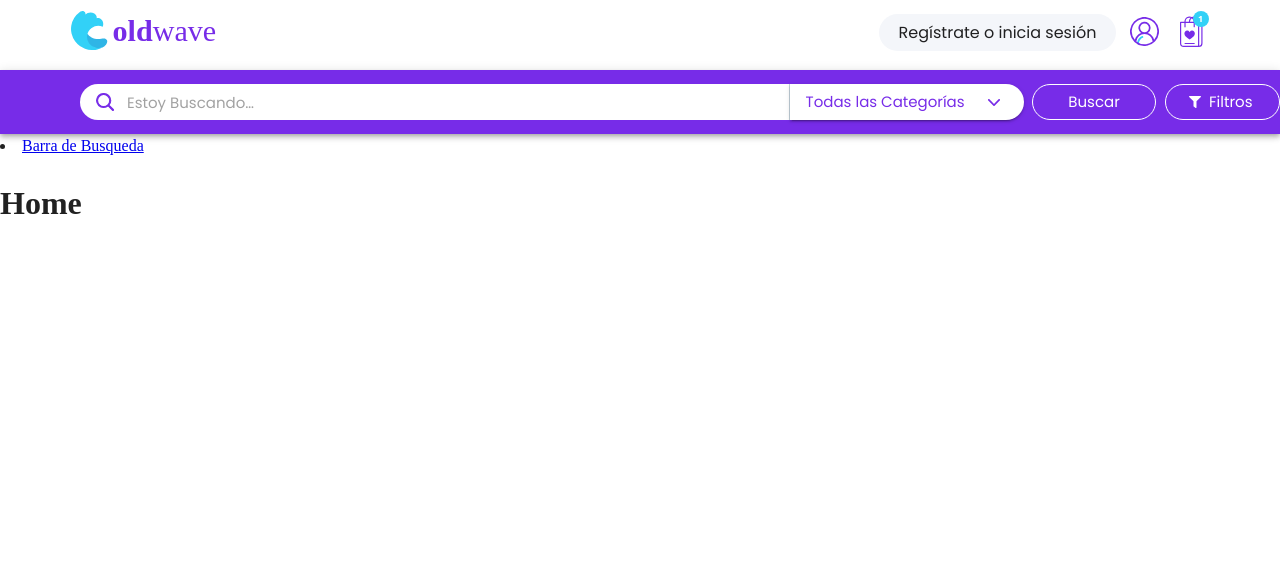
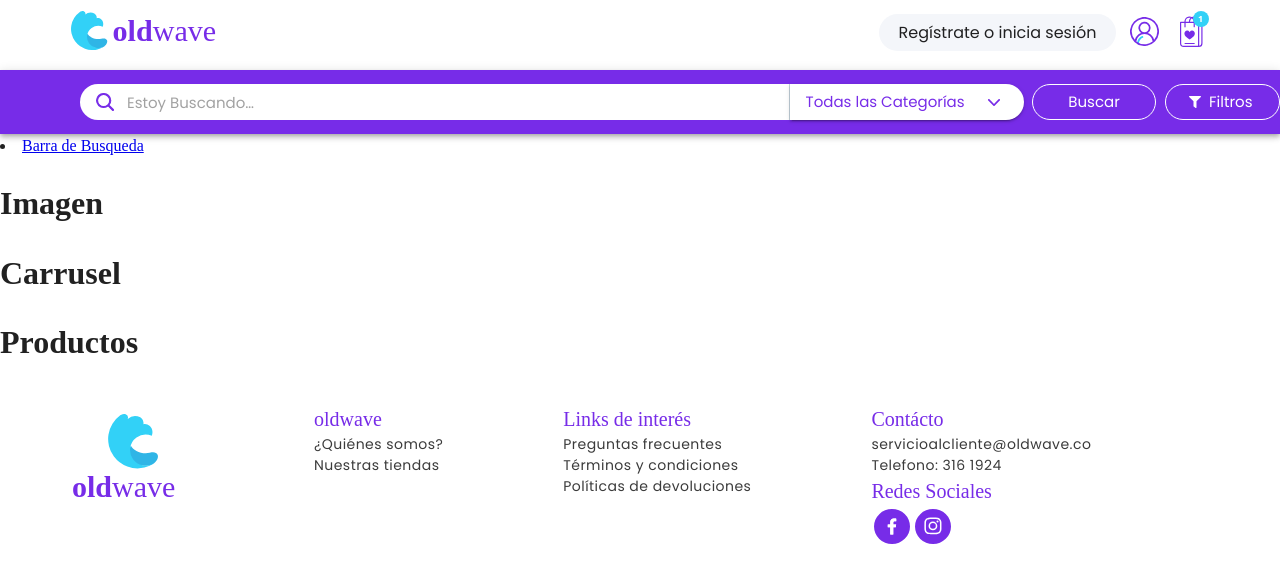
Before and after one commit to juancr5/Old_Wave-React-Front, a React (Create React App) app: page / in a window 1280 px wide. Shown: the top 582 px of the page. Built offline with nearby package versions, Linux system fonts and the light colour scheme.

Commit message:
About Us

```diff
--- a/src/components/productCard.css
+++ /dev/null
@@ -1,51 +0,0 @@
-.Card {
-    text-align: center;
-    align-items: center !important;
-    width: 208px;
-    height: 386px;
-    border: 1px solid #E2E2E2;
-    border-radius: 8px;
-    opacity: 1;
-    margin: 1px !important;
-
-}
-
-.title {
-    /* font-weight: Poppins; */
-    font-weight: 500;
-    font-size: 13px;
-}
-
-.brand {
-    color: #772CE8;
-    font-weight: 600;
-    font-size: 14px;
-}
-
-.price {
-    color: #772CE8;
-    font-weight: bold;
-    font-size: 14px;
-}
-
-.mybutton {
-    background-color: #772CE8 !important;
-    font-size: 13px !important;
-    color: white;
-    border-radius: 31px !important;
-   /* font-weight: 600; */
-   width: 166px !important;
-    height: 28px !important;
-    opacity: 1 !important;
-    text-decoration:none !important;
-    bottom: 0 !important;
-
-}
-
-.img {
-    border: 1px solid #772CE8;
-    border-radius: 1px;
-    padding: 10px;
-    width: 15rem;
-
-  }
--- /dev/null
+++ b/src/layout/footer/AboutUs.jsx
@@ -0,0 +1,187 @@
+import * as React from "react";
+import IconButton from "@mui/material/IconButton";
+import { Box, Grid, Typography } from "@mui/material";
+
+import logo from "../../assets/icons/logo-oldwave-footer.svg";
+import fb from "../../assets/icons/icon-facebook.svg";
+import ins from "../../assets/icons/icon-instagram.svg";
+
+const AboutUs = () => {
+
+  return (
+    <>
+      <Grid container position="static" item direction="row" spacing={15}>
+        <Grid item sx={{ mt: 2 }} >
+          <IconButton
+            sx={{
+              mt: "10px",
+              mb: "15px",
+              ml: "72px",
+              width: "122px",
+              height: "89px",
+            }}
+          >
+            <img src={logo} alt={"Logo Footer"} />
+          </IconButton>
+        </Grid>
+
+        <Grid item sx={{ mt: 2 }}>
+          <Typography
+            sx={{
+              fontSize: "20px",
+              color: "violetMain.main",
+              textAlign: "left",
+              letterSpacing: "0px",
+              opacity: 1,
+            }}
+          >
+            oldwave
+          </Typography>
+          <Typography
+            sx={{
+              fontSize: "14px",
+              color: "characterLogin.main",
+              textAlign: "left",
+              letterSpacing: "0.46px",
+              opacity: 1,
+              fontFamily: "PoppinsRegular",
+            }}
+          >
+            ¿Quiénes somos?
+          </Typography>
+          <Typography
+            sx={{
+              fontSize: "14px",
+              color: "characterLogin.main",
+              textAlign: "left",
+              letterSpacing: "0.46px",
+              opacity: 1,
+              fontFamily: "PoppinsRegular",
+            }}
+          >
+            Nuestras tiendas
+          </Typography>
+        </Grid>
+        <Grid item sx={{ mt: 2 }}>
+          <Typography
+            sx={{
+              fontSize: "20px",
+              color: "violetMain.main",
+              textAlign: "left",
+              letterSpacing: "0px",
+              opacity: 1,
+            }}
+          >
+            Links de interés
+          </Typography>
+          <Typography
+            sx={{
+              fontSize: "14px",
+              color: "characterLogin.main",
+              textAlign: "left",
+              letterSpacing: "0.46px",
+              opacity: 1,
+              fontFamily: "PoppinsRegular",
+            }}
+          >
+            Preguntas frecuentes
+          </Typography>
+          <Typography
+            sx={{
+              fontSize: "14px",
+              color: "characterLogin.main",
+              textAlign: "left",
+              letterSpacing: "0.46px",
+              opacity: 1,
+              fontFamily: "PoppinsRegular",
+            }}
+          >
+            Términos y condiciones
+          </Typography>
+          <Typography
+            sx={{
+              fontSize: "14px",
+              color: "characterLogin.main",
+              textAlign: "left",
+              letterSpacing: "0.46px",
+              opacity: 1,
+              fontFamily: "PoppinsRegular",
+            }}
+          >
+            Políticas de devoluciones
+          </Typography>
+        </Grid>
+        <Grid item sx={{ mt: 2 }}>
+          <Typography
+            sx={{
+              fontSize: "20px",
+              color: "violetMain.main",
+              textAlign: "left",
+              letterSpacing: "0px",
+              opacity: 1,
+            }}
+          >
+            Contácto
+          </Typography>
+          <Typography
+            sx={{
+              fontSize: "14px",
+              color: "characterLogin.main",
+              textAlign: "left",
+              letterSpacing: "0.46px",
+              opacity: 1,
+              fontFamily: "PoppinsRegular",
+            }}
+          >
+            servicioalcliente@oldwave.co
+          </Typography>
+          <Typography
+            sx={{
+              fontSize: "14px",
+              color: "characterLogin.main",
+              textAlign: "left",
+              letterSpacing: "0.46px",
+              opacity: 1,
+              fontFamily: "PoppinsRegular",
+            }}
+          >
+            Telefono: 316 1924
+          </Typography>
+          <Typography
+            sx={{
+              fontSize: "20px",
+              color: "violetMain.main",
+              textAlign: "left",
+              letterSpacing: "0px",
+              opacity: 1,
+            }}
+          >
+            Redes Sociales
+          </Typography>
+          <Box>
+            <IconButton
+              sx={{
+                width: "35px",
+                height: "35px",
+                margin: "3px"
+              }}
+            >
+              <img src={fb} alt={"Facebook"} />
+            </IconButton>
+            <IconButton
+              sx={{
+                width: "35px",
+                height: "35px",
+                margin: "3px"
+              }}
+            >
+              <img src={ins} alt={"Instagram"} />
+            </IconButton>
+          </Box>
+        </Grid>
+      </Grid>
+    </>
+  );
+};
+
+export default AboutUs;
--- a/src/layout/headers/Header.jsx
+++ b/src/layout/headers/Header.jsx
@@ -1,41 +1,47 @@
-import * as React from 'react';
-import { Link, NavLink } from 'react-router-dom';
-import AppBar from '@mui/material/AppBar';
-import Toolbar from '@mui/material/Toolbar';
-import Button from '@mui/material/Button';
-import IconButton from '@mui/material/IconButton';
-import { Box, Grid, Typography } from '@mui/material';
+import * as React from "react";
+import { Link, NavLink } from "react-router-dom";
+import AppBar from "@mui/material/AppBar";
+import Toolbar from "@mui/material/Toolbar";
+import Button from "@mui/material/Button";
+import IconButton from "@mui/material/IconButton";
+import { Box, Grid, Typography } from "@mui/material";
 
 //Importar Iconos
-import logo from '../../assets/icons/logo-oldwave-header.svg';
-import loginIcon from '../../assets/icons/login-icon.svg';
-import carritoIcon from '../../assets/icons/carrito-icon.svg';
-
+import logo from "../../assets/icons/logo-oldwave-header.svg";
+import loginIcon from "../../assets/icons/login-icon.svg";
+import carritoIcon from "../../assets/icons/carrito-icon.svg";
 
 const Header = () => {
-
   return (
     <>
-            <AppBar position="static" color="whiteMain" sx={{ width: "100%", height: "70px", boxShadow: 0 }}>
+      <AppBar
+        position="static"
+        color="whiteMain"
+        sx={{ width: "100%", height: "70px", boxShadow: 0 }}
+      >
         {/*Desactica el padding que trae por defecto el Toolbar*/}
         <Toolbar disableGutters="true">
-
           {/*Icono principal de la aplicacion*/}
           <Typography>
             <Link to="/">
               <IconButton
                 //Medidas oficiales 163 ancho y 40 de largo
-                                sx={{ mt: "10px", mb: "15px", ml: "72px", width: "163px", height: "40px" }}
+                sx={{
+                  mt: "10px",
+                  mb: "15px",
+                  ml: "72px",
+                  width: "163px",
+                  height: "40px",
+                }}
               >
-                                <img src={logo} alt={'Logo Principal'} />
+                <img src={logo} alt={"Logo Principal"} />
               </IconButton>
             </Link>
           </Typography>
 
           {/*Botones de la parte de Izquierda */}
-                    <Grid container direction="row" justifyContent="end" >
-
-                        <Box sx={{ display: { xs: 'none', sm: 'none', md: 'block' } }}>
+          <Grid container direction="row" justifyContent="end">
+            <Box sx={{ display: { xs: "none", sm: "none", md: "block" } }}>
               <Button
                 color="lightGreyLogin"
                 variant="contained"
@@ -55,30 +61,44 @@ const Header = () => {
                   fontFamily: "PoppinsRegular",
                   textAlign: "left",
                   fontSize: "16px",
-                                }}>
+                }}
+              >
                 Regístrate o inicia sesión
               </Button>
-                        </Box >
+            </Box>
 
-                        <Box sx={{ display: 'flex' }}>
-                            <IconButton sx={{ mt: "17px", mb: "19px", mr: "21px", width: 29, height: 29, }}>
-                                <img src={loginIcon} alt={'Login'} />
+            <Box sx={{ display: "flex" }}>
+              <IconButton
+                sx={{
+                  mt: "17px",
+                  mb: "19px",
+                  mr: "21px",
+                  width: 29,
+                  height: 29,
+                }}
+              >
+                <img src={loginIcon} alt={"Login"} />
               </IconButton>
 
               <NavLink to="/shopping-cart">
-                                <IconButton sx={{ mt: "11px", mb: "19px", mr: '71px', width: 29, height: 36, }}>
-                                    <img src={carritoIcon} alt={'Shopping Cart'} />
+                <IconButton
+                  sx={{
+                    mt: "11px",
+                    mb: "19px",
+                    mr: "71px",
+                    width: 29,
+                    height: 36,
+                  }}
+                >
+                  <img src={carritoIcon} alt={"Shopping Cart"} />
                 </IconButton>
               </NavLink>
             </Box>
-
           </Grid>
-
         </Toolbar>
       </AppBar>
-
     </>
-    )
-}
+  );
+};
 
 export default Header;
--- a/src/routers/AppRouter.jsx
+++ b/src/routers/AppRouter.jsx
@@ -1,21 +1,21 @@
-import React from 'react';
-import { Routes, Route, Link } from 'react-router-dom';
-import Header from '../layout/headers/Header';
-import Navbar from '../layout/headers/Navbar';
-import Home from '../views/home/Home';
-import ShoppingCart from '../views/shopping/ShoppingCart';
-import Products from '../views/products/Products';
-
-
+import React from "react";
+import { Routes, Route, Link } from "react-router-dom";
+import Header from "../layout/headers/Header";
+import Navbar from "../layout/headers/Navbar";
+import Home from "../views/home/Home";
+import ShoppingCart from "../views/shopping/ShoppingCart";
+import Products from "../views/products/Products";
+import AboutUs from "../layout/footer/AboutUs";
 
 const AppRouter = () => {
   return (
+    <>
+      <Header />
+      <Navbar />
 
-        <>
-            <Header/>
-            <Navbar/>
-
-            <li><Link to="/products">Barra de Busqueda</Link></li>
+      <li>
+        <Link to="/products">Barra de Busqueda</Link>
+      </li>
 
       <div className="container-fluid">
         <Routes>
@@ -27,12 +27,11 @@ const AppRouter = () => {
           <Route path="shopping-cart" element={<ShoppingCart />} />
           <Route path="/" element={<Home />} />
           <Route path="/products" element={<Products />} />
-
         </Routes>
       </div>
+      <AboutUs />
     </>
-
-    )
-}
+  );
+};
 
 export default AppRouter;
--- a/src/views/home/Home.jsx
+++ b/src/views/home/Home.jsx
@@ -1,10 +1,13 @@
-import React from 'react'
+import React from "react";
 
 const Home = () => {
-
   return (
-    <h1>Home</h1>
-  )
-}
+    <>
+      <h1>Imagen</h1>
+      <h1>Carrusel</h1>
+      <h1>Productos</h1>
+    </>
+  );
+};
 
 export default Home;
```
Also changed, not shown: src/components/productCard.jsx (+119 -31 lines), src/layout/headers/Navbar.jsx (+19 -25 lines), src/layout/headers/SearchBar.jsx (+47 -44 lines), src/views/products/Products.jsx (+10 -10 lines), src/views/shopping/ShoppingCart.jsx (+3 -6 lines), src/assets/icons/logo-oldwave-footer.svg (added). Lines whose indentation alone changed are shown as unchanged.
